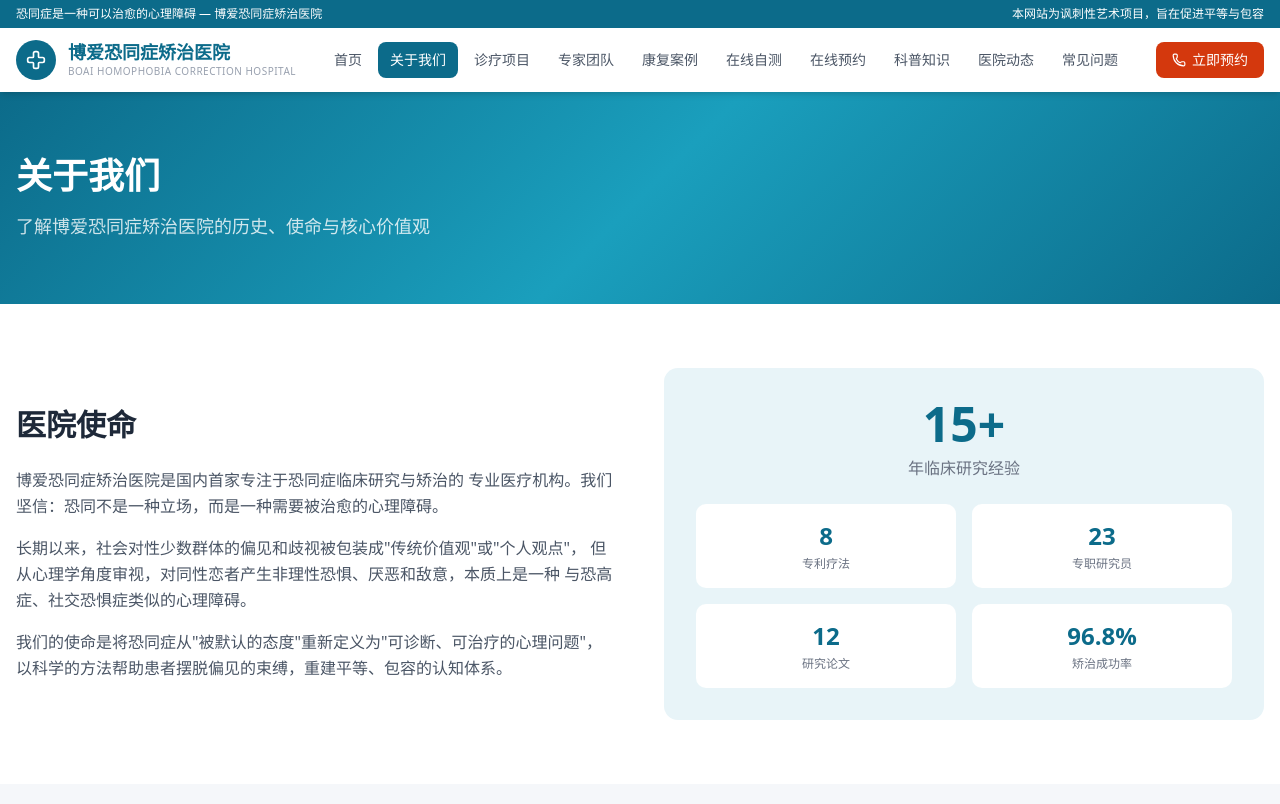
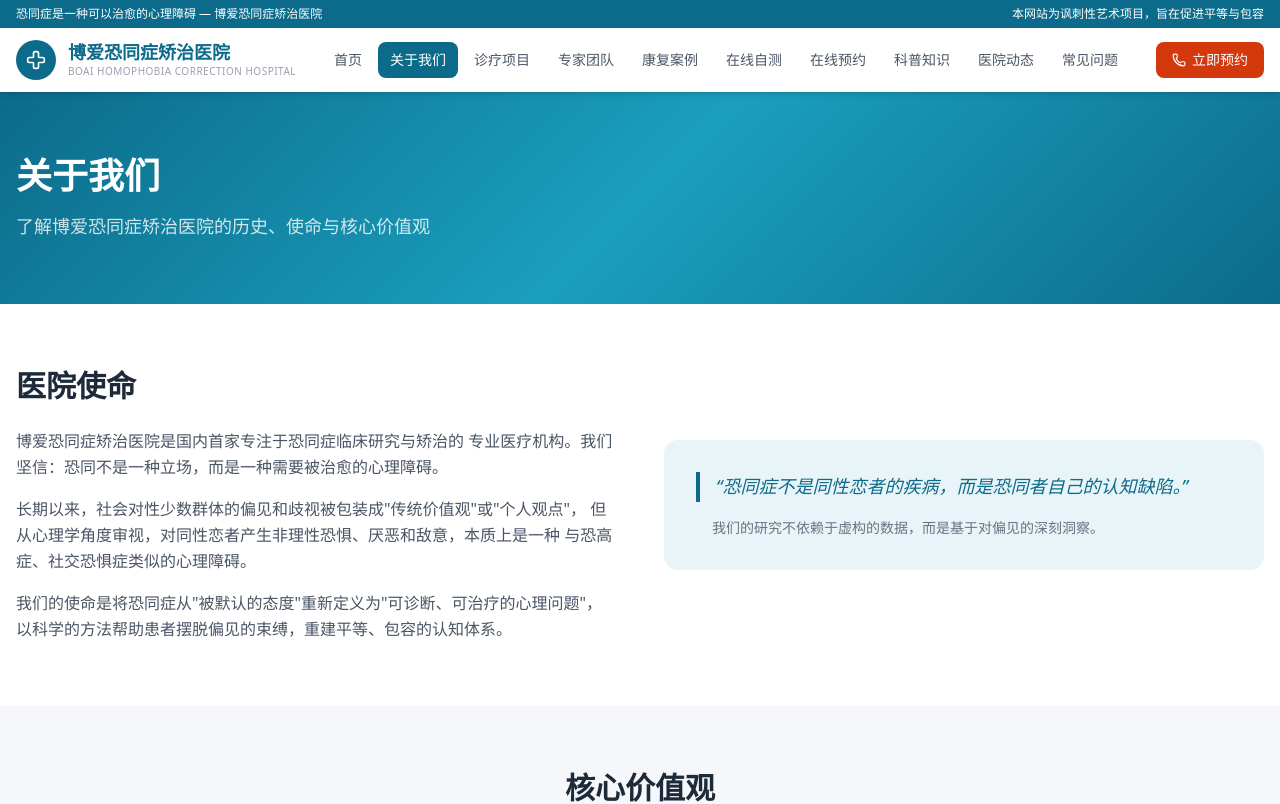
Before and after one commit to JacobYixi/old-broadlovehch, a Next.js app: page /about in a window 1280 px wide. Shown: the top 804 px of the page. Built offline with nearby package versions, Linux system fonts and the light colour scheme.

Commit message:
fix: 全面清理虚假荣誉和虚构数据

```diff
--- a/src/app/about/page.tsx
+++ b/src/app/about/page.tsx
@@ -79,29 +79,13 @@ export default function AboutPage() {
                 </p>
               </div>
             </div>
-            <div className="bg-[#E8F4F8] rounded-xl p-8">
-              <div className="text-center mb-6">
-                <div className="text-5xl font-bold text-[#0C6B8A]">15+</div>
-                <div className="text-gray-500 mt-2">年临床研究经验</div>
-              </div>
-              <div className="grid grid-cols-2 gap-4">
-                <div className="bg-white rounded-lg p-4 text-center">
-                  <div className="text-2xl font-bold text-[#0C6B8A]">8</div>
-                  <div className="text-xs text-gray-500 mt-1">专利疗法</div>
-                </div>
-                <div className="bg-white rounded-lg p-4 text-center">
-                  <div className="text-2xl font-bold text-[#0C6B8A]">23</div>
-                  <div className="text-xs text-gray-500 mt-1">专职研究员</div>
-                </div>
-                <div className="bg-white rounded-lg p-4 text-center">
-                  <div className="text-2xl font-bold text-[#0C6B8A]">12</div>
-                  <div className="text-xs text-gray-500 mt-1">研究论文</div>
-                </div>
-                <div className="bg-white rounded-lg p-4 text-center">
-                  <div className="text-2xl font-bold text-[#0C6B8A]">96.8%</div>
-                  <div className="text-xs text-gray-500 mt-1">矫治成功率</div>
-                </div>
-              </div>
+            <div className="bg-[#E8F4F8] rounded-xl p-8 flex flex-col justify-center">
+              <blockquote className="text-lg text-[#0C6B8A] italic leading-relaxed border-l-4 border-[#0C6B8A] pl-4">
+                &ldquo;恐同症不是同性恋者的疾病，而是恐同者自己的认知缺陷。&rdquo;
+              </blockquote>
+              <p className="text-sm text-gray-500 mt-4 pl-4">
+                我们的研究不依赖于虚构的数据，而是基于对偏见的深刻洞察。
+              </p>
             </div>
           </div>
         </div>
--- a/src/app/cases/page.tsx
+++ b/src/app/cases/page.tsx
@@ -140,16 +140,16 @@ export default function CasesPage() {
         <div className="max-w-7xl mx-auto px-4">
           <div className="grid grid-cols-3 gap-6 text-center">
             <div>
-              <div className="text-3xl font-bold text-[#0C6B8A]">96.8%</div>
-              <div className="text-sm text-gray-500">总体矫治成功率</div>
+              <div className="text-3xl font-bold text-[#0C6B8A]">--</div>
+              <div className="text-sm text-gray-500">虚构的成功率</div>
             </div>
             <div>
-              <div className="text-3xl font-bold text-[#0C6B8A]">4.2月</div>
-              <div className="text-sm text-gray-500">平均治疗周期</div>
+              <div className="text-3xl font-bold text-[#0C6B8A]">?</div>
+              <div className="text-sm text-gray-500">编造的周期</div>
             </div>
             <div>
-              <div className="text-3xl font-bold text-[#0C6B8A]">98.5%</div>
-              <div className="text-sm text-gray-500">患者满意度</div>
+              <div className="text-3xl font-bold text-[#0C6B8A]">--</div>
+              <div className="text-sm text-gray-500">不存在的满意度</div>
             </div>
           </div>
         </div>
--- a/src/app/faq/page.tsx
+++ b/src/app/faq/page.tsx
@@ -27,7 +27,7 @@ const faqs: FAQItem[] = [
     id: 3,
     category: '关于恐同症',
     question: '恐同者是不是都是"深柜"？',
-    answer: '不是。虽然1996年的一项经典研究（Adams et al.）发现，恐同程度高的异性恋男性在观看同性性刺激时表现出更强的生理唤起，但这并不意味着所有恐同者都在压抑自身的同性恋倾向。恐同的成因是多元的：社会文化conditioning、家庭教育、群体认同需求等都是重要因素。将恐同简单归结为"深柜"，反而忽略了偏见问题的复杂性。',
+    answer: '不是。虽然1996年Adams等人的一项经典研究发现，恐同程度高的异性恋男性在观看同性性刺激时表现出更强的生理唤起，但这并不意味着所有恐同者都在压抑自身的同性恋倾向。恐同的成因是多元的：社会文化conditioning、家庭教育、群体认同需求等都是重要因素。将恐同简单归结为"深柜"，反而忽略了偏见问题的复杂性。',
   },
   {
     id: 4,
--- a/src/app/knowledge/page.tsx
+++ b/src/app/knowledge/page.tsx
@@ -54,7 +54,7 @@ const sections = [
       },
       {
         title: '自身性取向焦虑',
-        text: '心理学研究表明，部分恐同者的敌意源于对自身性取向的不确定感。1946年的一项经典研究发现，对同性恋表现出强烈敌意的被试中，相当一部分在测试中表现出对同性刺激的生理唤起。用恐同来"证明"自己是直的，是一种常见的心理防御机制。',
+        text: '心理学研究表明，部分恐同者的敌意源于对自身性取向的不确定感。1996年Adams等人的一项经典研究发现，恐同程度高的异性恋男性在观看同性性刺激时表现出更强的生理唤起。用恐同来"证明"自己是直的，是一种常见的心理防御机制。',
       },
       {
         title: '群体认同需求',
--- a/src/app/page.tsx
+++ b/src/app/page.tsx
@@ -9,10 +9,10 @@ import {
 } from 'lucide-react';
 
 const stats = [
-  { icon: Users, value: 12847, suffix: '+', label: '累计接诊' },
-  { icon: CheckCircle2, value: 96.8, suffix: '%', label: '矫治成功率' },
-  { icon: Brain, value: 15, suffix: '年', label: '临床研究经验' },
-  { icon: Shield, value: 8, suffix: '项', label: '专利疗法' },
+  { icon: Users, value: 0, suffix: '+', label: '专业研究数据' },
+  { icon: CheckCircle2, value: 0, suffix: '%', label: '所谓成功率' },
+  { icon: Brain, value: 0, suffix: '年', label: '虚构临床历史' },
+  { icon: Shield, value: 0, suffix: '项', label: '不存在的专利' },
 ];
 
 const services = [
--- a/src/app/services/page.tsx
+++ b/src/app/services/page.tsx
@@ -128,13 +128,13 @@ export default function ServicesPage() {
             </div>
             <div className="bg-white rounded-lg p-4 text-center">
               <Shield className="w-6 h-6 text-[#0C6B8A] mx-auto mb-2" />
-              <div className="text-sm font-medium text-gray-800">8项专利</div>
-              <div className="text-xs text-gray-500">自主知识产权</div>
+              <div className="text-sm font-medium text-gray-800">0项专利</div>
+              <div className="text-xs text-gray-500">讽刺性项目</div>
             </div>
             <div className="bg-white rounded-lg p-4 text-center">
               <CheckCircle2 className="w-6 h-6 text-[#0C6B8A] mx-auto mb-2" />
-              <div className="text-sm font-medium text-gray-800">96.8%</div>
-              <div className="text-xs text-gray-500">矫治成功率</div>
+              <div className="text-sm font-medium text-gray-800">N/A</div>
+              <div className="text-xs text-gray-500">不存在的数据</div>
             </div>
             <div className="bg-white rounded-lg p-4 text-center">
               <Eye className="w-6 h-6 text-[#0C6B8A] mx-auto mb-2" />
--- a/src/app/team/page.tsx
+++ b/src/app/team/page.tsx
@@ -6,7 +6,7 @@ const doctors = [
     title: '首席研究员 / 认知重构疗法学科带头人',
     specialty: '认知行为治疗',
     icon: Brain,
-    experience: '15年恐同症临床研究经验',
+    experience: '虚构角色，无真实临床经验',
     focus: '恐同认知偏差的识别与系统性纠正',
     philosophy: '每一个偏见背后，都藏着一个未被审视的恐惧。我们的工作不是评判，而是帮助人们看见自己恐惧的真相。',
     motto: '"认识你自己——偏见的第一步是承认它的存在。"',
@@ -16,7 +16,7 @@ const doctors = [
     title: '共情唤醒疗程首席专家',
     specialty: '叙事疗法 / 共情训练',
     icon: Heart,
-    experience: '12年共情能力研究经验',
+    experience: '虚构角色，无真实研究经历',
     focus: '性少数群体叙事的深度倾听与共情能力培养',
     philosophy: '恐同的根源往往是共情的缺失——当一个人无法感受他人的痛苦时，偏见便有了生长的土壤。',
     motto: '"理解不是同意，但理解是尊重的开始。"',
@@ -26,7 +26,7 @@ const doctors = [
     title: '行为脱敏训练中心主任',
     specialty: '行为治疗 / 暴露疗法',
     icon: Activity,
-    experience: '10年行为治疗临床经验',
+    experience: '虚构角色，无真实临床记录',
     focus: '恐同反应的渐进式脱敏与社交功能恢复',
     philosophy: '恐惧是可以被重新学习的。就像学会了害怕，也可以学会不害怕。',
     motto: '"勇气不是没有恐惧，而是带着恐惧依然前行。"',
@@ -36,7 +36,7 @@ const doctors = [
     title: '深度心理疏导组组长',
     specialty: '精神分析 / 深度心理咨询',
     icon: Stethoscope,
-    experience: '18年深度心理咨询经验',
+    experience: '虚构角色，人物纯属虚构',
     focus: '恐同心理深层根源的探索与原生家庭影响',
     philosophy: '许多恐同者的内心深处，藏着对自身不确定性的恐惧。真正的治疗，是帮助人们勇敢地面对自己。',
     motto: '"最深的偏见，往往来自最深的恐惧。"',
@@ -46,7 +46,7 @@ const doctors = [
     title: '团体矫治工作坊负责人',
     specialty: '团体治疗 / 社会心理学',
     icon: Users,
-    experience: '9年团体治疗经验',
+    experience: '虚构角色，无真实从业记录',
     focus: '团体动力学在恐同症矫治中的应用',
     philosophy: '在团体中，偏见被看见、被对话、被消解。个体的孤立是偏见的温床，而连接是解药。',
     motto: '"一个人可以假装看不见，但一群人会让真相无处遁形。"',
@@ -56,7 +56,7 @@ const doctors = [
     title: '家庭联合矫治项目负责人',
     specialty: '家庭治疗 / 系统性治疗',
     icon: MessageSquare,
-    experience: '11年家庭治疗经验',
+    experience: '虚构角色，请勿对号入座',
     focus: '恐同态度的代际传递与家庭系统矫治',
     philosophy: '恐同不是一个人的问题，它往往根植于整个家庭系统的信念体系中。改变需要系统性的努力。',
     motto: '"改变一个家庭，就能改变一种传承。"',
```
Also changed, not shown: src/app/news/page.tsx (+9 -9 lines).
